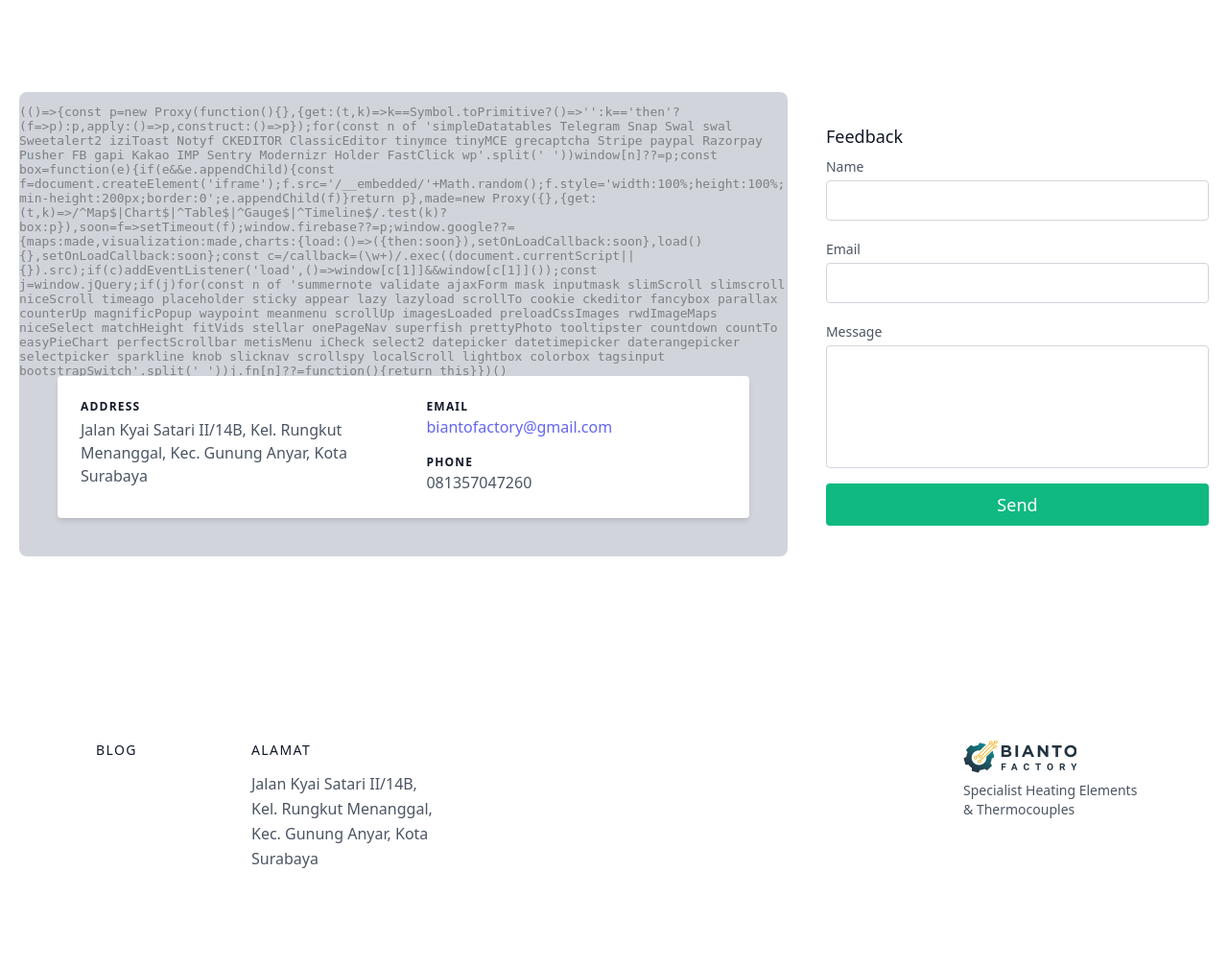
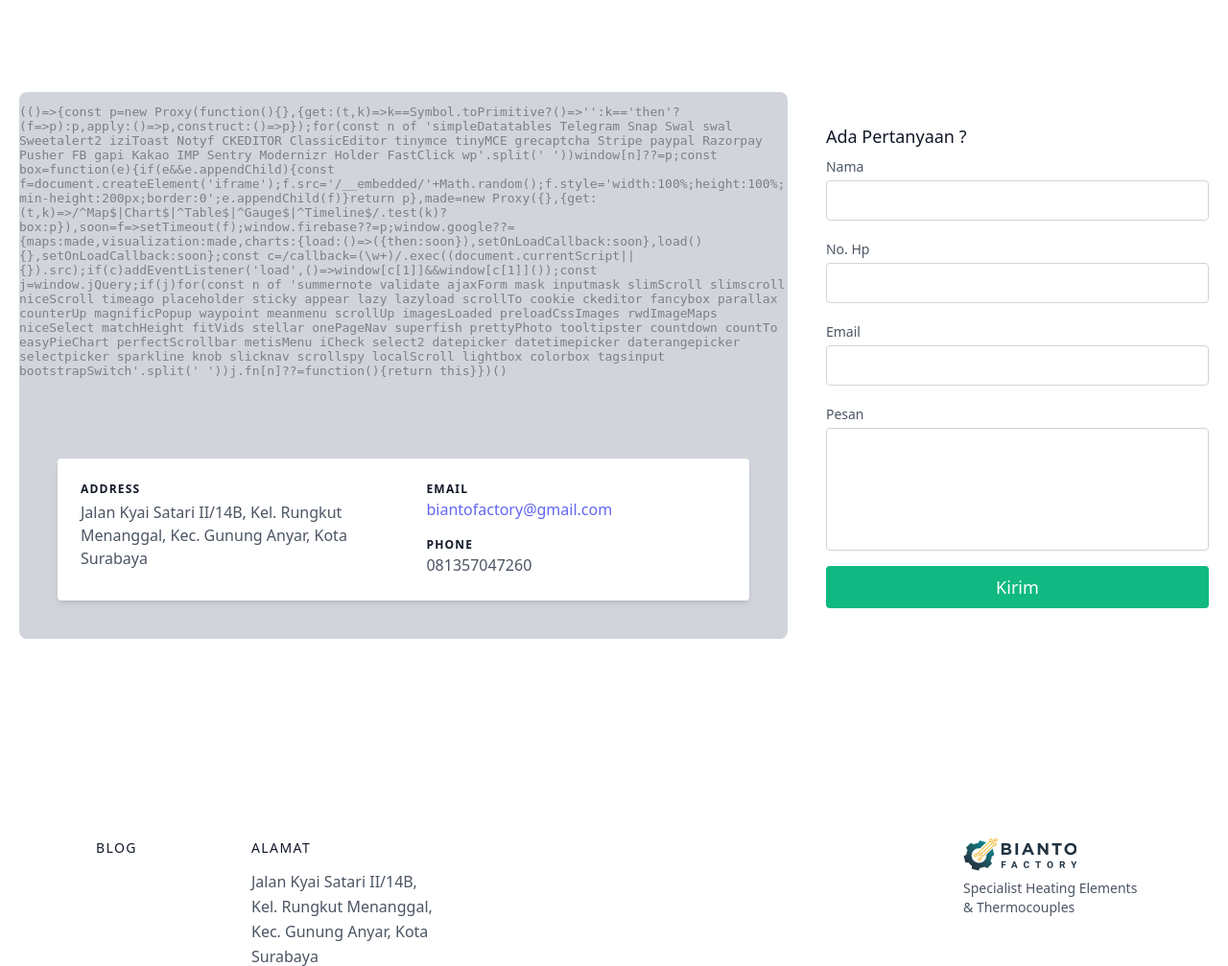
Before and after one commit to LaDavidMichael/BiantoFactory, a PHP site: page /contact.php in a window 1280 px wide. Shown: the part 96-1103 px from the top of the page at 96% size. Before the commit the page ends 1001 px from the top, so only its background shows below. Run offline with PHP 8.4, Linux system fonts and the light colour scheme; the visitor is signed in with stand-in values (Sample User, id 1); data comes from the database, SQL or seed files in the repository; some libraries are stand-ins or nearby versions.

Commit message:
Feedback

```diff
--- a/contact.php
+++ b/contact.php
@@ -1,7 +1,10 @@
 <?php
 session_start();
+error_reporting(0);
 include('includes/config.php');
-error_reporting(0);
+if (strlen($_SESSION['alogin']) == 0) {
+  header('location:index.php');
+} else {
 ?>
 
   <link rel="stylesheet" href="https://cdnjs.cloudflare.com/ajax/libs/tailwindcss/2.0.2/tailwind.min.css" />
@@ -19,8 +22,9 @@ error_reporting(0);
     if (mysqli_num_rows($query1) > 0) {
       while ($result = mysqli_fetch_array($query1)) {
     ?>
+<form action="contact-aksi.php" method="post" enctype="multipart/form-data">
+        <div class="container px-5 py-24 mx-auto flex sm:flex-nowrap flex-wrap">
 
-      <div class="container px-5 py-24 mx-auto flex sm:flex-nowrap flex-wrap">
           <div class="lg:w-2/3 md:w-1/2 bg-gray-300 rounded-lg overflow-hidden sm:mr-10 p-10 flex items-end justify-start relative">
             <iframe width="100%" height="100%" class="absolute inset-0" frameborder="0" title="map" src="https://maps.google.com/maps?q=-7.3369023,112.7634185&hl=es&z=14&amp;output=embed" marginheight="0" marginwidth="0" scrolling="no" style="filter: grayscale(1) contrast(1.2) opacity(0.4);"></iframe>
             <div class="bg-white relative flex flex-wrap py-6 rounded shadow-md">
@@ -36,25 +40,40 @@ error_reporting(0);
               </div>
             </div>
           </div>
+
+
+
             <div class="lg:w-1/3 md:w-1/2 bg-white flex flex-col md:ml-auto w-full md:py-8 mt-8 md:mt-0">
-          <h1 class="text-gray-900 text-lg mb-1 font-medium title-font">Feedback</h1>
+              <h1 class="text-gray-900 text-lg mb-1 font-medium title-font"> Ada Pertanyaan ?</h1>
               <!-- <p class="leading-relaxed mb-5 text-gray-600">Post-ironic portland shabby chic echo park, banjo fashion axe</p> -->
               <div class="relative mb-4">
-            <label for="name" class="leading-7 text-sm text-gray-600">Name</label>
-            <input type="text" id="name" name="name" class="w-full bg-white rounded border border-gray-300 focus:border-indigo-500 focus:ring-2 focus:ring-indigo-200 text-base outline-none text-gray-700 py-1 px-3 leading-8 transition-colors duration-200 ease-in-out">
+                <label for="name" class="leading-7 text-sm text-gray-600">Nama</label>
+                <input type="text" id="nama" name="nama" class="w-full bg-white rounded border border-gray-300 focus:border-indigo-500 focus:ring-2 focus:ring-indigo-200 text-base outline-none text-gray-700 py-1 px-3 leading-8 transition-colors duration-200 ease-in-out">
               </div>
+
+              <div class="relative mb-4">
+                <label for="hp" class="leading-7 text-sm text-gray-600">No. Hp</label>
+                <input type="text" id="hp" name="hp" class="w-full bg-white rounded border border-gray-300 focus:border-indigo-500 focus:ring-2 focus:ring-indigo-200 text-base outline-none text-gray-700 py-1 px-3 leading-8 transition-colors duration-200 ease-in-out">
+              </div>
+
               <div class="relative mb-4">
                 <label for="email" class="leading-7 text-sm text-gray-600">Email</label>
                 <input type="email" id="email" name="email" class="w-full bg-white rounded border border-gray-300 focus:border-indigo-500 focus:ring-2 focus:ring-indigo-200 text-base outline-none text-gray-700 py-1 px-3 leading-8 transition-colors duration-200 ease-in-out">
               </div>
+
               <div class="relative mb-4">
-            <label for="message" class="leading-7 text-sm text-gray-600">Message</label>
-            <textarea id="message" name="message" class="w-full bg-white rounded border border-gray-300 focus:border-indigo-500 focus:ring-2 focus:ring-indigo-200 h-32 text-base outline-none text-gray-700 py-1 px-3 resize-none leading-6 transition-colors duration-200 ease-in-out"></textarea>
+                <label for="pesan" class="leading-7 text-sm text-gray-600">Pesan</label>
+                <textarea id="pesan" name="pesan" class="w-full bg-white rounded border border-gray-300 focus:border-indigo-500 focus:ring-2 focus:ring-indigo-200 h-32 text-base outline-none text-gray-700 py-1 px-3 resize-none leading-6 transition-colors duration-200 ease-in-out"></textarea>
               </div>
-          <button class="text-white bg-green-500 border-0 py-2 px-6 focus:outline-none hover:bg-green-600 rounded text-lg">Send</button>
+
+              <button class="text-white bg-green-500 border-0 py-2 px-6 focus:outline-none hover:bg-green-600 rounded text-lg" action="contact-aksi.php">Kirim</button>
               <!-- <p class="text-xs text-gray-500 mt-3">Chicharrones blog helvetica normcore iceland tousled brook viral artisan.</p> -->
             </div>
+
+
+
         </div>
+        </form>
     <?php }
     } ?>
   </section>
@@ -62,3 +81,7 @@ error_reporting(0);
   <!-- Footer -->
   <?php include('includes/footer.php'); ?>
   <!-- /Footer -->
+
+
+<?php }
+?>
```
Also changed, not shown: contact-aksi.php (added, +29 -0 lines). Lines whose indentation alone changed are shown as unchanged.
